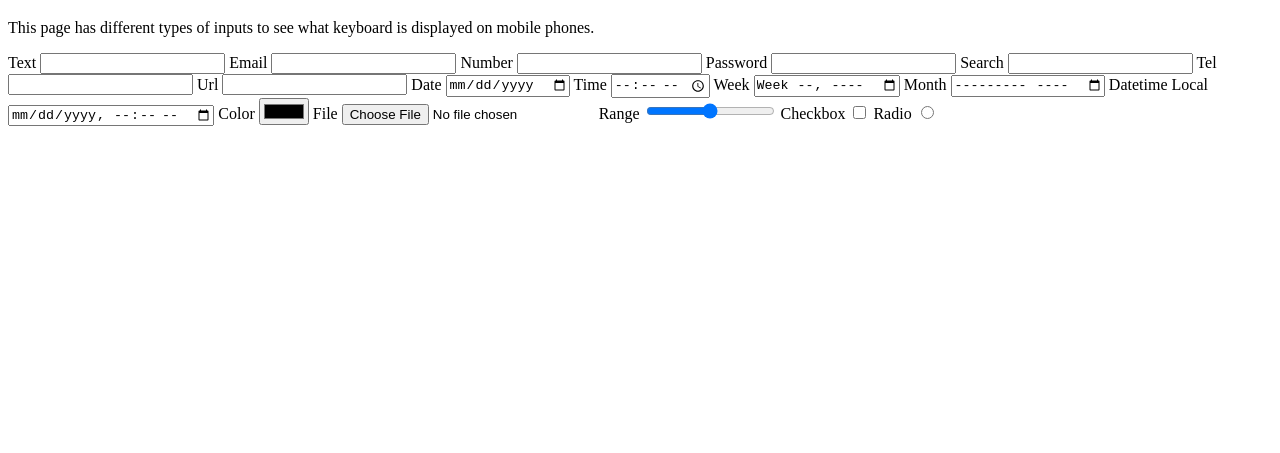
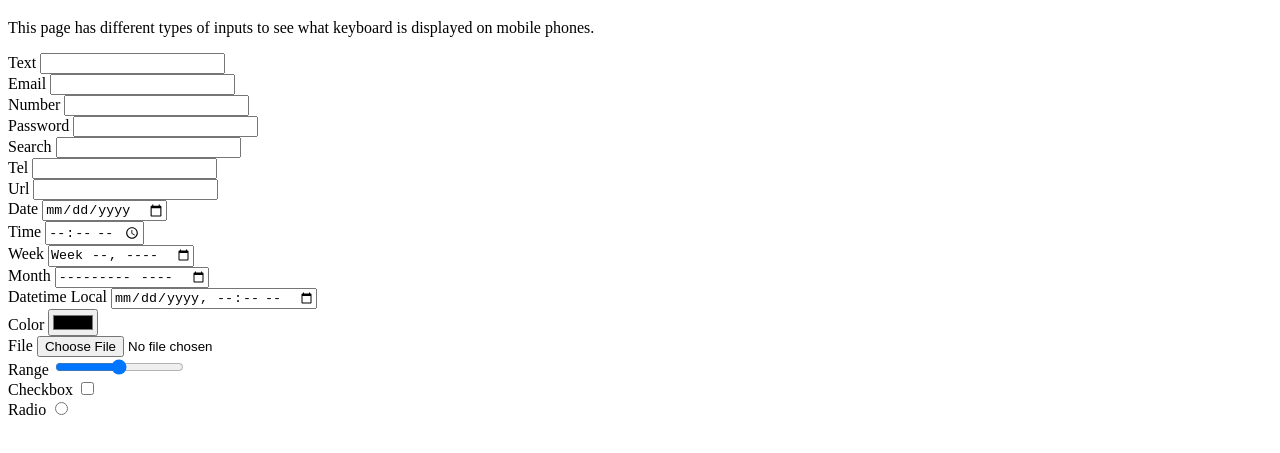
Before and after one commit to ermshiperete/input-intents, a plain HTML site: page index.html in a window 1280 px wide. Shown: the part 61-514 px from the top of the page. Drawn offline with Linux system fonts and the light colour scheme.

Commit message:
Add line breaks

```diff
--- a/index.html
+++ b/index.html
@@ -9,38 +9,38 @@
 		<h1>Input Type Test Page</h1>
 		<p>This page has different types of inputs to see what keyboard is displayed on mobile phones.</p>
 		<label for="text">Text</label>
-		<input type="text" id="text">
+		<input type="text" id="text"><br>
 		<label for="email">Email</label>
-		<input type="email" id="email">
+		<input type="email" id="email"><br>
 		<label for="number">Number</label>
-		<input type="number" id="number">
+		<input type="number" id="number"><br>
 		<label for="password">Password</label>
-		<input type="password" id="password">
+		<input type="password" id="password"><br>
 		<label for="search">Search</label>
-		<input type="search" id="search">
+		<input type="search" id="search"><br>
 		<label for="tel">Tel</label>
-		<input type="tel" id="tel">
+		<input type="tel" id="tel"><br>
 		<label for="url">Url</label>
-		<input type="url" id="url">
+		<input type="url" id="url"><br>
 		<label for="date">Date</label>
-		<input type="date" id="date">
+		<input type="date" id="date"><br>
 		<label for="time">Time</label>
-		<input type="time" id="time">
+		<input type="time" id="time"><br>
 		<label for="week">Week</label>
-		<input type="week" id="week">
+		<input type="week" id="week"><br>
 		<label for="month">Month</label>
-		<input type="month" id="month">
+		<input type="month" id="month"><br>
 		<label for="datetime-local">Datetime Local</label>
-		<input type="datetime-local" id="datetime-local">
+		<input type="datetime-local" id="datetime-local"><br>
 		<label for="color">Color</label>
-		<input type="color" id="color">
+		<input type="color" id="color"><br>
 		<label for="file">File</label>
-		<input type="file" id="file">
+		<input type="file" id="file"><br>
 		<label for="range">Range</label>
-		<input type="range" id="range">
+		<input type="range" id="range"><br>
 		<label for="checkbox">Checkbox</label>
-		<input type="checkbox" id="checkbox">
+		<input type="checkbox" id="checkbox"><br>
 		<label for="radio">Radio</label>
-		<input type="radio" id="radio">
+		<input type="radio" id="radio"><br>
 	</body>
 </html>
```
